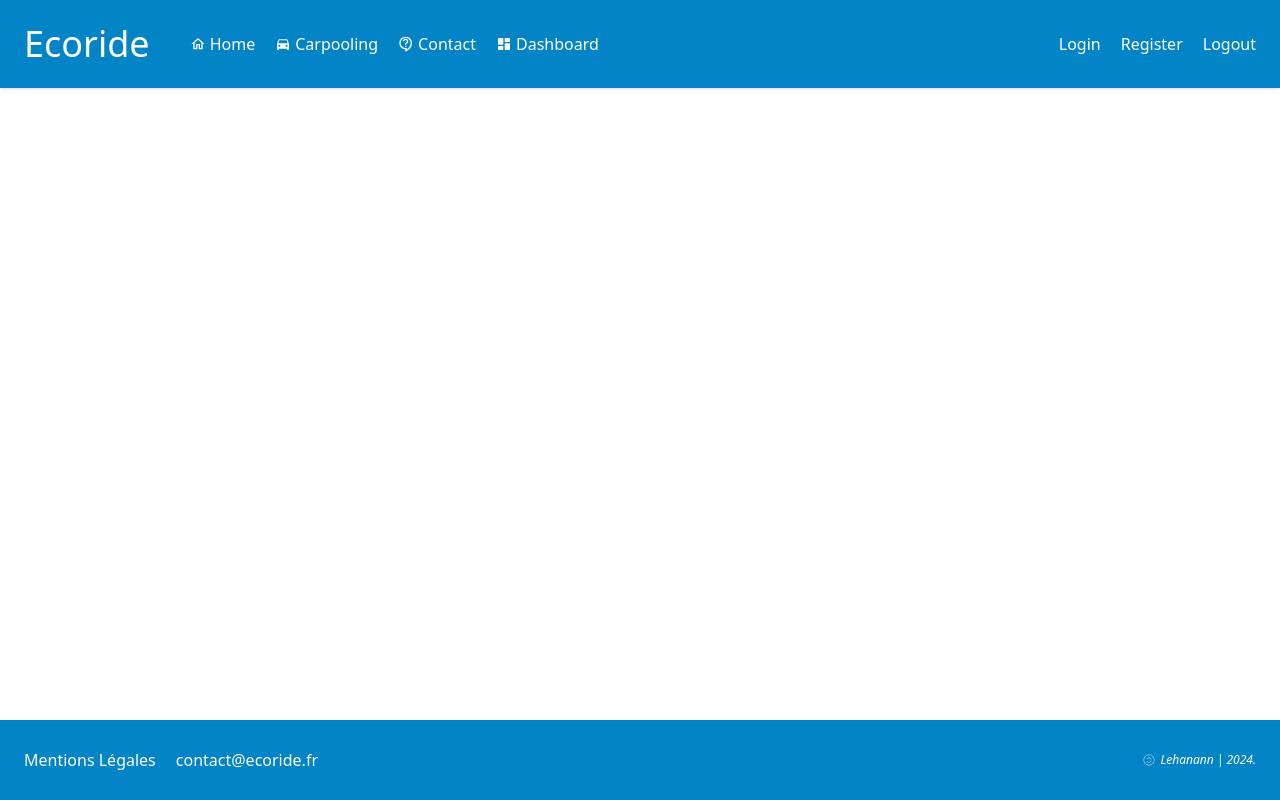
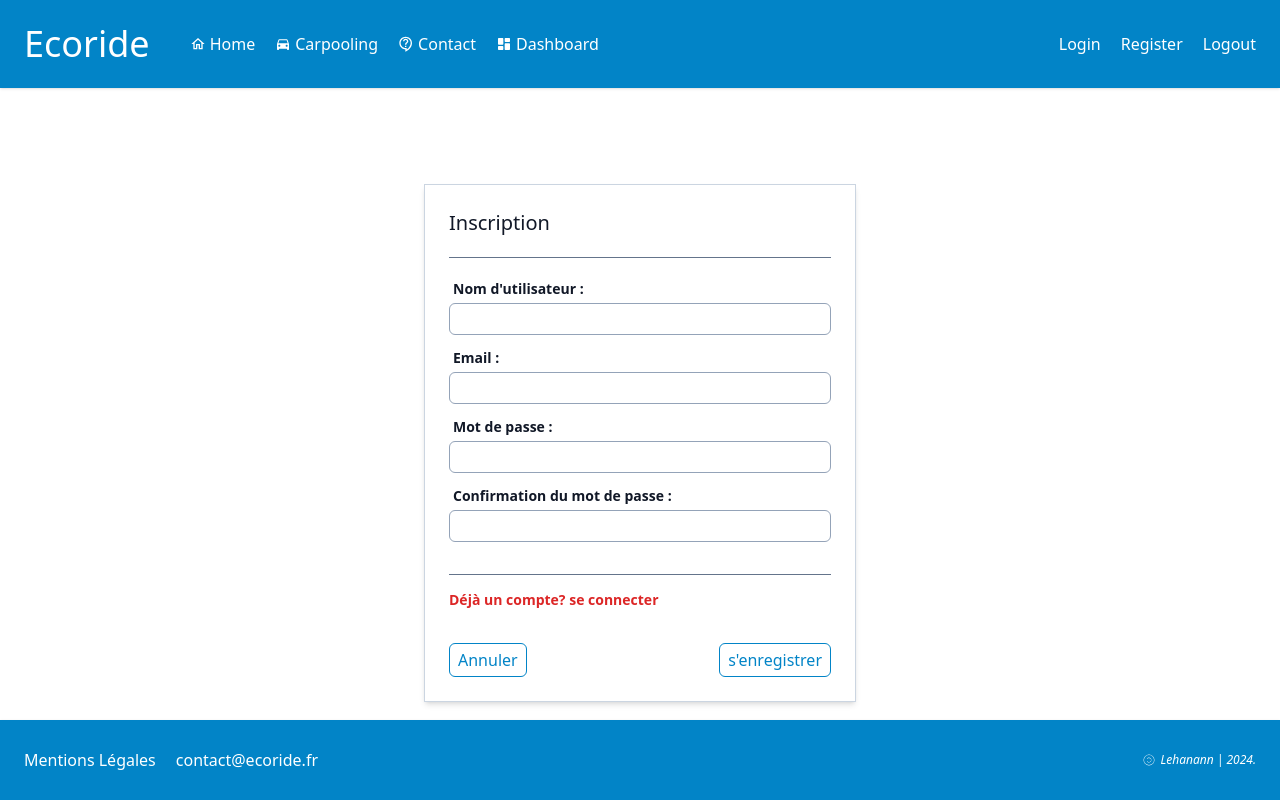
Before and after one commit to Angurva/ecf-ecoride, a Next.js app in the folder frontend/: page /register in a window 1280 px wide. Built offline with nearby package versions, Linux system fonts and the light colour scheme.

Commit message:
create authentication pages and contact page, adjust layout

```diff
--- a/frontend/src/app/contact/page.js
+++ b/frontend/src/app/contact/page.js
@@ -1,7 +1,47 @@
 import React from 'react'
+
+import Link from 'next/link';
 
 export default function page() {
   return (
-    <div>page</div>
+    <section className="text-gray-900 md:container md:max-w-[800px] md:mx-auto p-6 md:mt-10 md:my:0 my-3 h-full md:flex md:flex-col md:justify-center">
+      <form>
+        <div className="border border-slate-300 flex flex-col shadow-md bg-white gap-3 p-6">
+          <h1 className="text-xl">Nous Contacter</h1>
+          <hr className="border-t border-slate-500 my-2"/>
+          <div className="flex md:flex-row flex-col gap-5">
+             <div className="w-full flex flex-col justify-start gap-1">
+              <label htmlFor="lastname" className="text-[14px] font-semibold mx-1">Nom&nbsp;:</label>
+              <input id="lastname" type="text" className="h-8 border border-slate-400 rounded-md px-1 py-1 focus:outline-none" />
+            </div>
+            <div className="w-full flex flex-col justify-start gap-1">
+              <label htmlFor="firstname" className="text-[14px] font-semibold mx-1">Prénom&nbsp;:</label>
+              <input id="firstname" type="text" className="h-8 border border-slate-400 rounded-md px-1 py-1 focus:outline-none" />
+            </div>
+          </div>
+
+          <div className="w-full flex flex-col justify-start gap-1">
+            <label htmlFor="email" className="text-[14px] font-semibold mx-1">Email&nbsp;:</label>
+            <input id="email" type="email" className="h-8 border border-slate-400 rounded-md px-1 py-1 focus:outline-none" />
+          </div>
+          <div className="w-full flex flex-col justify-start gap-1">
+            <label htmlFor="subject" className="text-[14px] font-semibold mx-1">Object:</label>
+            <input id="subject" type="text" className="h-8 border border-slate-400 rounded-md px-1 py-1 focus:outline-none" />
+          </div>
+          <div className="w-full flex flex-col justify-start gap-1">
+            <label htmlFor="description" className="text-[14px] font-semibold mx-1">Description&nbsp;:</label>
+            <textarea rows="5" id="description" type="text" className="border border-slate-400 rounded-md px-1 py-1 focus:outline-none">
+
+            </textarea>
+          </div>
+
+
+          <div className="flex justify-between mt-5">
+            <button className="border border-sky-600 px-2 py-1 rounded-md text-sky-600 hover:text-slate-100 hover:bg-sky-600">Annuler</button>
+            <button className="border border-sky-600 px-2 py-1 rounded-md text-sky-600 hover:text-slate-100 hover:bg-sky-600">Envoyer</button>
+          </div>
+        </div>
+      </form>
+    </section>
   )
 }
--- a/frontend/src/app/layout.js
+++ b/frontend/src/app/layout.js
@@ -24,7 +24,7 @@ export default function RootLayout({ children }) {
   return (
     <html lang="en">
       <body className={`${geistSans.variable} ${geistMono.variable} antialiased`}>
-        <div className="h-screen w-full p-0 m-0 flex flex-col text-white">
+        <div className="md:h-screen w-full p-0 m-0 flex flex-col text-white">
           <header className="bg-sky-600 sticky top-0 w-full shadow">
             <Navbar/>
           </header>
--- a/frontend/src/app/login/page.js
+++ b/frontend/src/app/login/page.js
@@ -0,0 +1,32 @@
+import React from 'react'
+
+import Link from 'next/link'
+
+
+export default function LoginPage() {
+
+  return (
+    <section className="text-gray-900 md:container md:max-w-[480px] md:mx-auto p-6 md:mt-10 md:my:0 my-6 h-full md:flex md:flex-col md:justify-center">
+      <form>
+        <div className="border border-slate-300 flex flex-col shadow-md bg-white gap-3 p-6">
+          <h1 className="text-xl">Connexion</h1>
+          <hr className="border-t border-slate-500 my-2"/>
+          <div className="w-full flex flex-col justify-start gap-1">
+            <label htmlFor="email" className="text-[14px] font-semibold mx-1">Email&nbsp;:</label>
+            <input id="email" type="email" className="h-8 border border-slate-400 rounded-md px-1 py-1 focus:outline-none" />
+          </div>
+          <div className="w-full flex flex-col justify-start gap-1">
+            <label htmlFor="password" className="text-[14px] font-semibold mx-1">Mot&nbsp;de&nbsp;passe&nbsp;:</label>
+            <input id="password" type="password" className="h-8 border border-slate-400 rounded-md px-1 py-1 focus:outline-none" />
+          </div>
+          <hr className="border-t border-slate-500 mt-5"/>
+          <Link href="/register"><span className="text-sm font-semibold text-red-600">Pas encore de compte? S'inscrire</span></Link>
+          <div className="flex justify-between mt-5">
+            <button className="border border-sky-600 px-2 py-1 rounded-md text-sky-600 hover:text-slate-100 hover:bg-sky-600">Annuler</button>
+            <button className="border border-sky-600 px-2 py-1 rounded-md text-sky-600 hover:text-slate-100 hover:bg-sky-600">s'enregistrer</button>
+          </div>
+        </div>
+      </form>
+    </section>
+  )
+}
--- a/frontend/src/app/register/page.js
+++ b/frontend/src/app/register/page.js
@@ -1,12 +1,39 @@
 import React from 'react';
 
 import FormRegister from '@/components/Form/FormRegister';
+import Link from 'next/link';
 
-export default function page() {
+export default function RegisterPage() {
   return (
-    <section className="">
-
-
+    <section className="text-gray-900 md:container md:max-w-[480px] md:mx-auto p-6 md:mt-10 md:my:0 my-6 h-full md:flex md:flex-col md:justify-center">
+      <form>
+        <div className="border border-slate-300 flex flex-col shadow-md bg-white gap-3 p-6">
+          <h1 className="text-xl">Inscription</h1>
+          <hr className="border-t border-slate-500 my-2"/>
+          <div className="w-full flex flex-col justify-start gap-1">
+            <label htmlFor="username" className="text-[14px] font-semibold mx-1">Nom&nbsp;d'utilisateur&nbsp;:</label>
+            <input id="username" type="text" className="h-8 border border-slate-400 rounded-md px-1 py-1 focus:outline-none" />
+          </div>
+          <div className="w-full flex flex-col justify-start gap-1">
+            <label htmlFor="email" className="text-[14px] font-semibold mx-1">Email&nbsp;:</label>
+            <input id="email" type="email" className="h-8 border border-slate-400 rounded-md px-1 py-1 focus:outline-none" />
+          </div>
+          <div className="w-full flex flex-col justify-start gap-1">
+            <label htmlFor="password" className="text-[14px] font-semibold mx-1">Mot&nbsp;de&nbsp;passe&nbsp;:</label>
+            <input id="password" type="password" className="h-8 border border-slate-400 rounded-md px-1 py-1 focus:outline-none" />
+          </div>
+          <div className="w-full flex flex-col justify-start gap-1">
+            <label htmlFor="confirmPassword" className="text-[14px] font-semibold mx-1">Confirmation&nbsp;du&nbsp;mot&nbsp;de&nbsp;passe&nbsp;:</label>
+            <input id="confirmPassword" type="password" className="h-8 border border-slate-400 rounded-md px-1 py-1 focus:outline-none" />
+          </div>
+          <hr className="border-t border-slate-500 mt-5"/>
+          <Link href="/login"><span className="text-sm font-semibold text-red-600">Déjà un compte? se connecter</span></Link>
+          <div className="flex justify-between mt-5">
+            <button className="border border-sky-600 px-2 py-1 rounded-md text-sky-600 hover:text-slate-100 hover:bg-sky-600">Annuler</button>
+            <button className="border border-sky-600 px-2 py-1 rounded-md text-sky-600 hover:text-slate-100 hover:bg-sky-600">s'enregistrer</button>
+          </div>
+        </div>
+      </form>
     </section>
   )
 }
```
